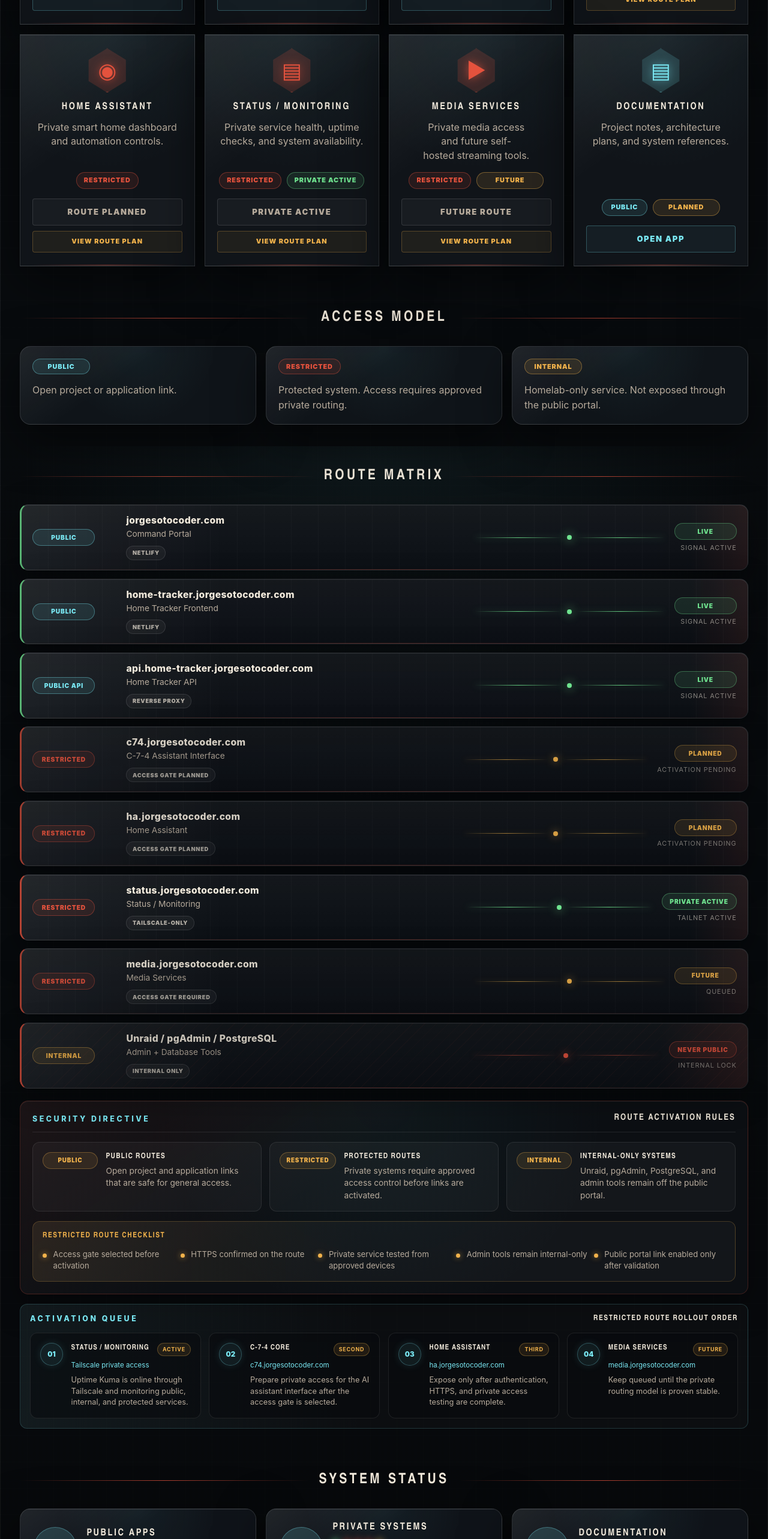
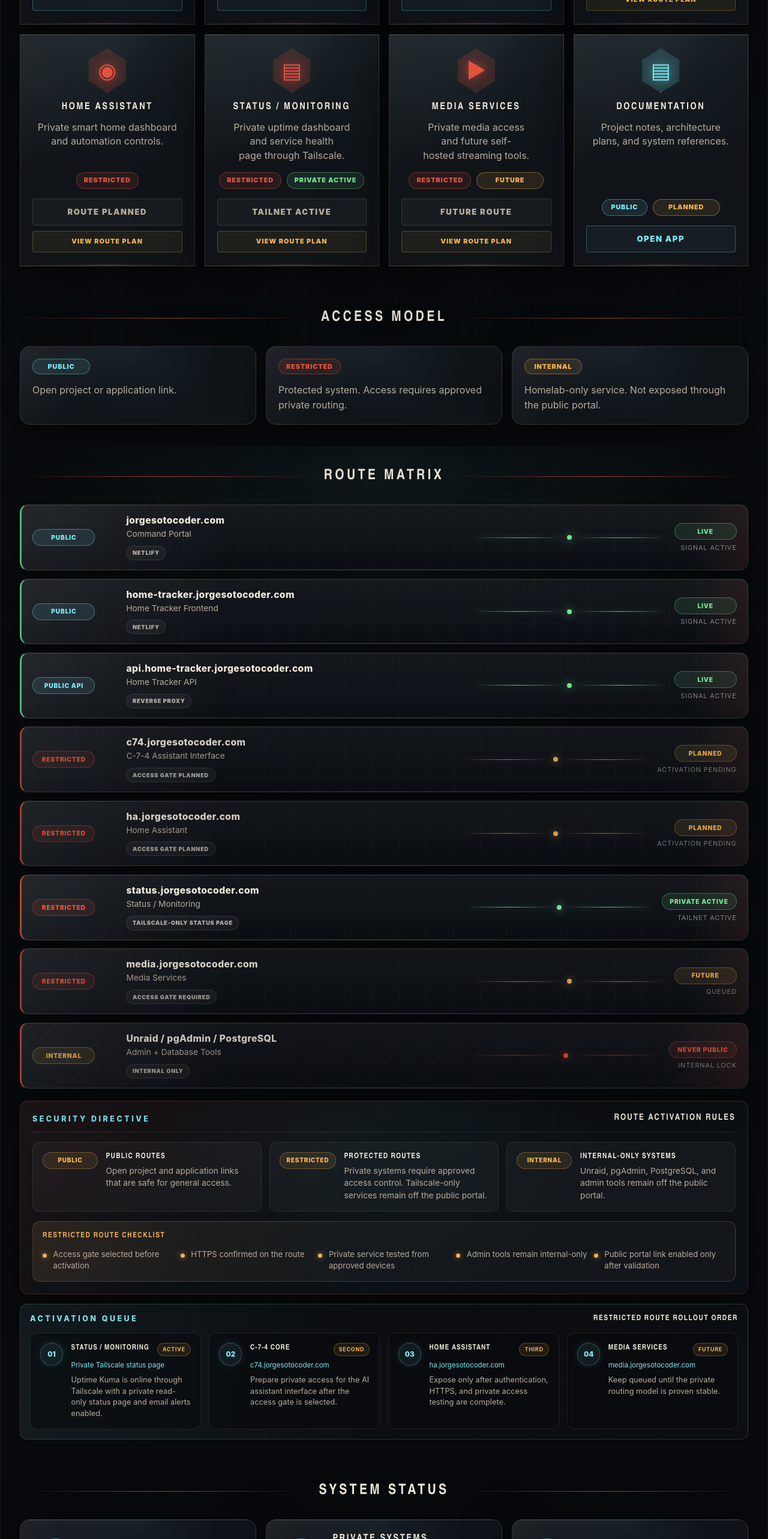
Before and after one commit to acurunner79/jorgesotocoder-portal, a React (Vite) app: page / in a window 1280 px wide. Shown: the part 2007-4573 px from the top of the page at 60% size. Built offline with nearby package versions, Linux system fonts and the light colour scheme.

Commit message:
Update portal for private status page

```diff
--- a/src/data/apps.js
+++ b/src/data/apps.js
@@ -51,16 +51,16 @@ export const apps = [
     url: "#",
     enabled: false,
   },
-  {
+{
   title: "Status / Monitoring",
-  description: "Private service health, uptime checks, and system availability.",
+  description: "Private uptime dashboard and service health page through Tailscale.",
   icon: "▤",
   iconImage: "",
   tags: ["Restricted", "Private Active"],
   statusType: "restricted",
   url: "#routes",
   enabled: false,
-  lockedLabel: "Private Active",
+  lockedLabel: "Tailnet Active",
 },
 {
   title: "Media Services",
--- a/src/data/site.js
+++ b/src/data/site.js
@@ -133,8 +133,8 @@ export const routeMatrix = [
     service: "Status / Monitoring",
     access: "Restricted",
     status: "Private Active",
-    method: "Tailscale-only",
-    },
+    method: "Tailscale-only status page",
+  },
   {
     domain: "media.jorgesotocoder.com",
     service: "Media Services",
@@ -168,7 +168,7 @@ export const securityDirectives = [
   {
     code: "RESTRICTED",
     title: "Protected routes",
-    detail: "Private systems require approved access control before links are activated.",
+    detail: "Private systems require approved access control. Tailscale-only services remain off the public portal.",
   },
   {
     code: "INTERNAL",
@@ -181,10 +181,10 @@ export const activationQueue = [
   {
     order: "01",
     title: "Status / Monitoring",
-    route: "Tailscale private access",
+    route: "Private Tailscale status page",
     priority: "Active",
-    detail: "Uptime Kuma is online through Tailscale and monitoring public, internal, and protected services.",
-    },
+    detail: "Uptime Kuma is online through Tailscale with a private read-only status page and email alerts enabled.",
+  },
   {
     order: "02",
     title: "C-7-4 Core",
```
